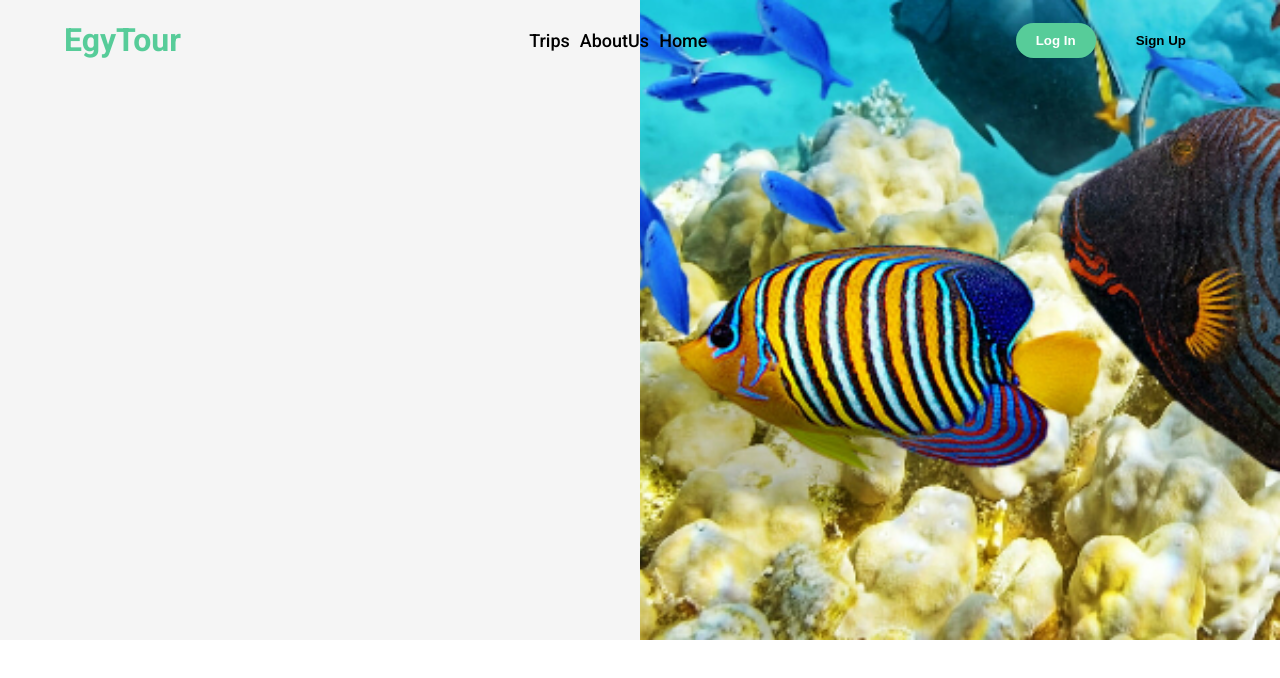
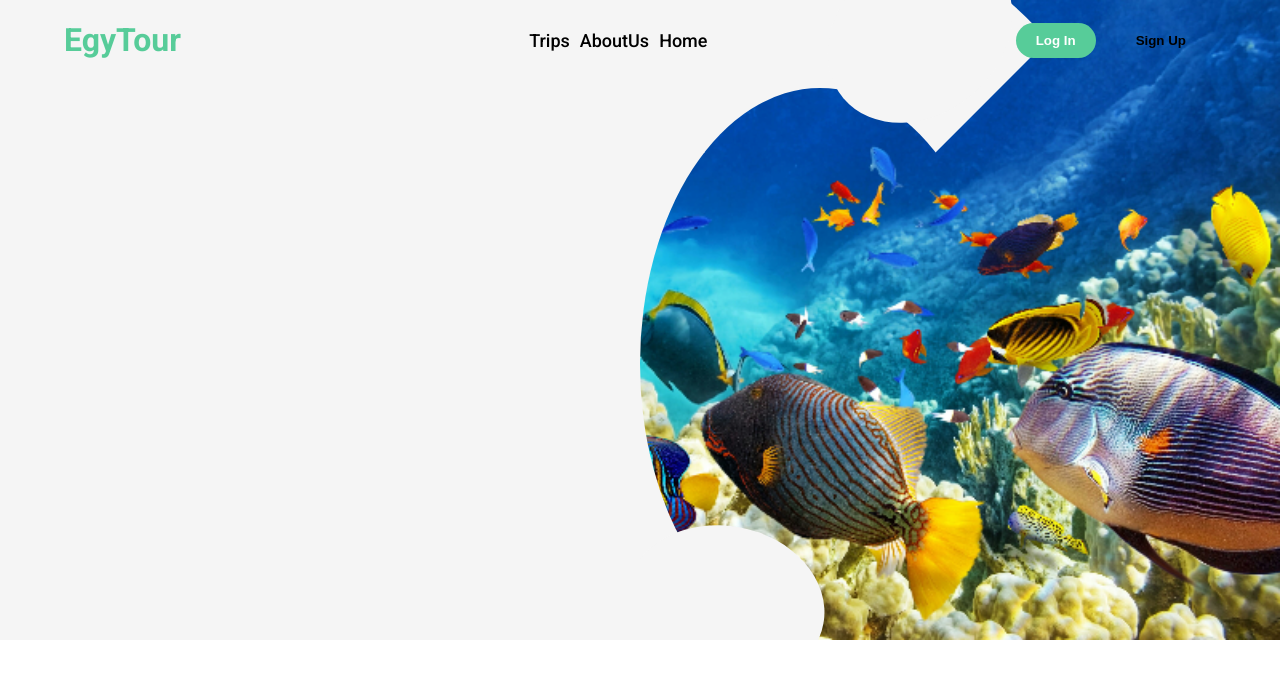
Before and after one commit to SamehElzamly/EgyTour, a React (Create React App) app: page / in a window 1280 px wide. Shown: the top 678 px of the page. Built offline with nearby package versions, Linux system fonts and the light colour scheme; a web font is replaced by a local one.

Commit message:
adding blobs

```diff
--- a/src/App.css
+++ b/src/App.css
@@ -1,6 +1,5 @@
 /* start header styles */
 .header {
-  background-image: url("./public/images/desktop.jpg");
   height: 80vh;
   background-size: cover;
 }
@@ -43,11 +42,51 @@
   background-color: transparent;
 }
 .header span {
+  background-image: url("./public/images/mobile.jpg");
+  width: 50%;
+  height: 80vh;
+  position: absolute;
+  left: 50%;
+  top: 0;
+  background-size: cover;
+  overflow: hidden;
+}
+.header span div {
+  position: absolute;
+}
+.header > div:first-child {
   position: absolute;
   width: 50%;
   height: 80vh;
   left: 0;
-  top: 0;
   background-color: #f5f5f5;
 }
+.header span div:nth-child(1) {
+  width: 45vh;
+  height: 69vh;
+  bottom: -20vh;
+  left: -20vh;
+  border-radius: 50%;
+  border: 20vh solid #f5f5f5;
+  border-right-color: transparent;
+  border-bottom-color: transparent;
+}
+.header span div:nth-child(2) {
+  width: 160px;
+  height: 200px;
+  background-color: #f5f5f5;
+  border-radius: 50%;
+  left: 25vh;
+  transform: rotate(50deg);
+  top: -66px;
+}
+.header span div:last-child {
+  width: 160px;
+  height: 200px;
+  background-color: #f5f5f5;
+  border-radius: 50%;
+  left: 5px;
+  transform: rotate(100deg);
+  bottom: -66px;
+}
 /* end header styles */
--- a/src/components/Header.js
+++ b/src/components/Header.js
@@ -1,7 +1,11 @@
 export function Header(){
     return(
         <>
+        <div></div>
         <span>
+            <div ></div>
+            <div ></div>
+            <div ></div>
         </span>
         <header>
             <h1>EgyTour</h1>
```
